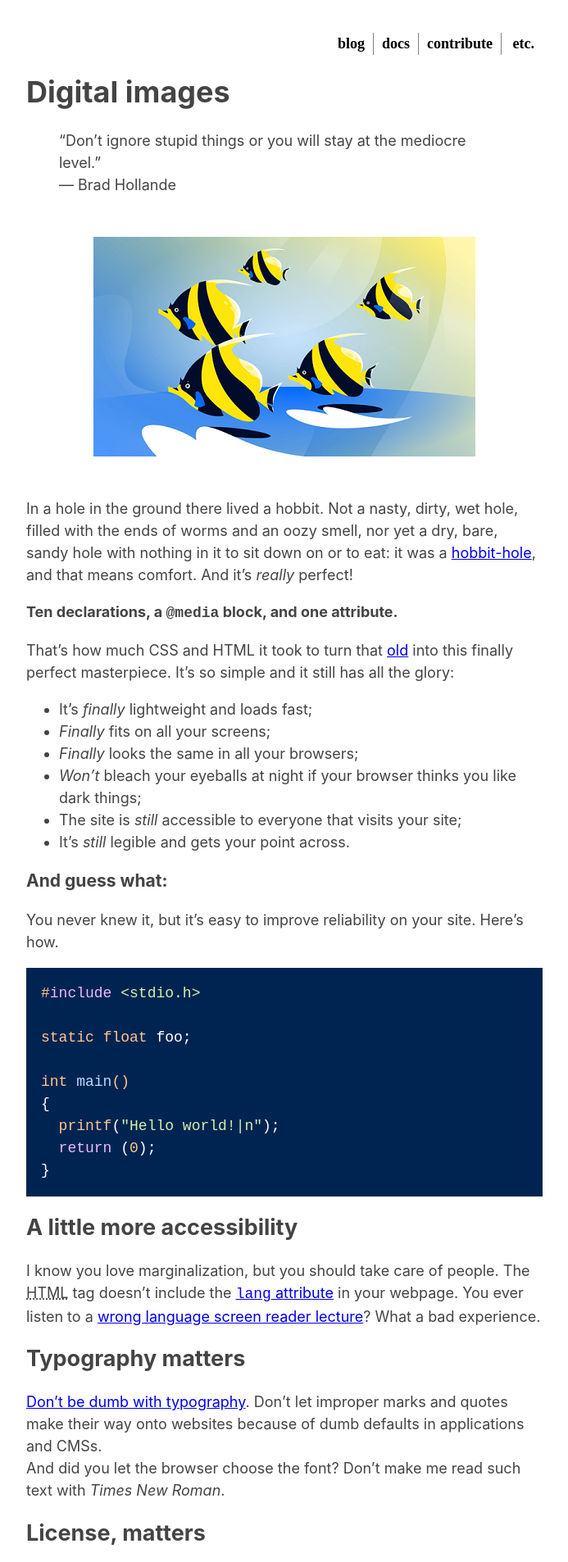
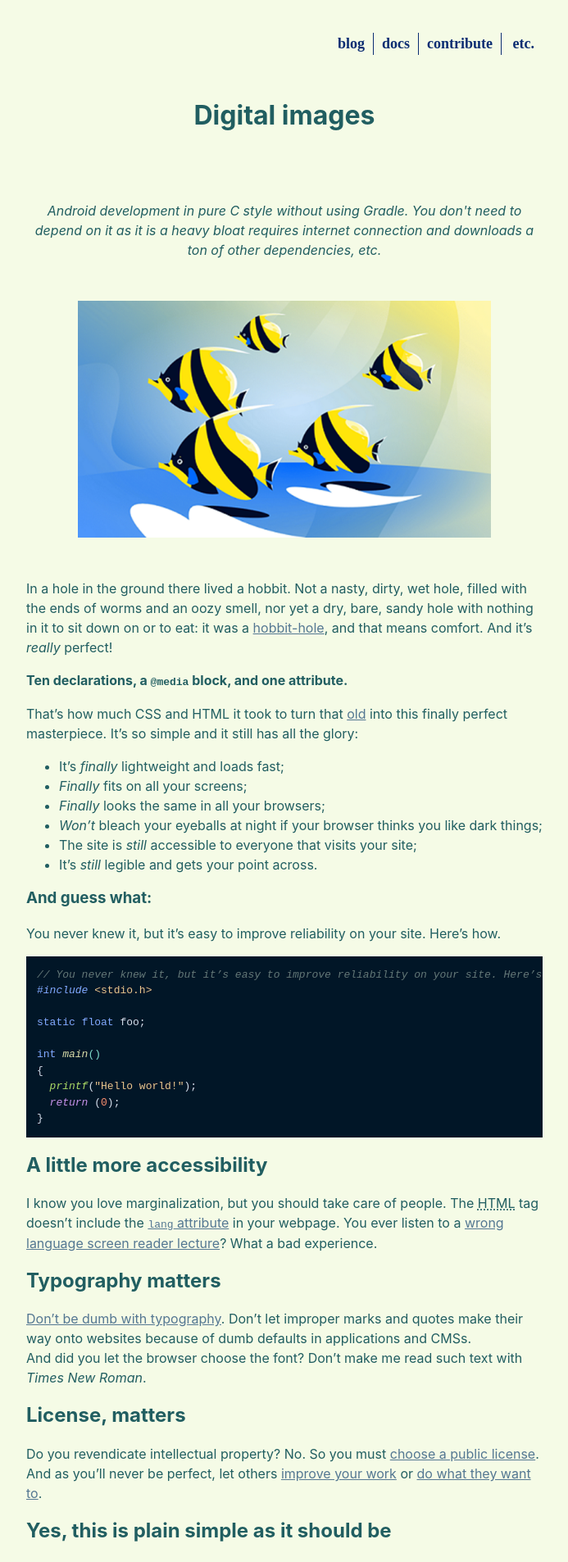
Before and after one commit to anthracitelabs/anthracitelabs.github.io, a Jekyll site: the page built from index.md, in a window 1280 px wide. Shown: the top 1906 px of the page at 82% size, without its empty margins (293-986 px from the left). Built offline with Jekyll 4.4.1, drawn with Linux system fonts in a browser that asks for light colours; the repository's description, which GitHub fills in, is left out; our own code applies the rules of GitHub Pages for plain Markdown files.

Commit message:
design updates

```diff
--- a/_layouts/default.html
+++ b/_layouts/default.html
@@ -7,7 +7,7 @@
     <meta name="description" content="{{ site.description | default: site.github.project_tagline }}">
     <meta name="google-site-verification" content="2sQ67xuPDJcJ7IsuWzK7DUJwk5OOeFN3Ih14e3317Dc" />
     <link rel="stylesheet" href="{{ '/style.css?v=' | append: site.github.build_revision | relative_url }}">
-	<link rel="stylesheet" href="highlight/styles/tomorrow-night-blue.css">
+	<link rel="stylesheet" href="highlight/styles/night-owl.css">
 	<script src="highlight/highlight.min.js"></script>
 	<script>hljs.highlightAll();</script>
 	<link rel="icon" href="images/miner-lamp.svg">
--- a/index.md
+++ b/index.md
@@ -4,10 +4,9 @@ layout: default
 
 # Digital images
 
-> "Don't ignore stupid things or you will stay at the mediocre level."<br>
-> — Brad Hollande
+<p class="topshort">Android development in pure C style without using Gradle. You don't need to depend on it as it is a heavy bloat requires internet connection and downloads a ton of other dependencies, etc.</p>
 
-![sea, underwater fish](/images/fish.png){:style="display: block;float: none;margin-left: auto;margin-right: auto;margin-top: 50px;margin-bottom: 50px;"}
+![sea, underwater fish](/images/fish.png){:style="width: 80%; display: block;float: none;margin-left: auto;margin-right: auto;margin-top: 50px;margin-bottom: 50px;"}
 
 In a hole in the ground there lived a hobbit. Not a nasty, dirty, wet hole, filled with the ends
 of worms and an oozy smell, nor yet a dry, bare, sandy hole with nothing in it to sit down on or to
@@ -31,13 +30,14 @@ That's how much CSS and HTML it took to turn that [old](https://anthracitelabs.i
 You never knew it, but it's easy to improve reliability on your site. Here's how.
 
 ~~~c
+// You never knew it, but it’s easy to improve reliability on your site. Here’s how.
 #include <stdio.h>
 
 static float foo;
 
 int main()
 {
-  printf("Hello world!|n");
+  printf("Hello world!");
   return (0);
 }
 ~~~
--- a/style.css
+++ b/style.css
@@ -2,15 +2,23 @@
 ---
 
 :root {
-    --color-hover: gray;
-    --color-link: black;
-    --color-bg: white;
+    --color-menu-hover: #547792;
+    --color-menu-link: #0B2D72;
+    --color-menu-bg: #F5FBE6;
+	--color-bg: #F5FBE6;
+	--color-text: #215E61;
+	--color-link: #547792;
+	--color-link-visited: #FAB95B;
 }
 @media (prefers-color-scheme: dark) {
-    :root {
-        --color-hover: gray;
-        --color-link: white;
-        --color-bg: #0d1117;
+:root {
+	--color-menu-hover: #0F4C75;
+	--color-menu-link: #BBE1FA;
+	--color-menu-bg: #27374D;
+	--color-bg: #27374D;
+	--color-text: #DDE6ED;
+	--color-link: #B83B5E;
+	--color-link-visited: #F08A5D;
     }
 }
 
@@ -18,14 +26,46 @@ body {
   max-width: 650px;
   margin: 40px auto;
   padding: 0 10px;
-  font: 18px/1.5 -apple-system, BlinkMacSystemFont, "Segoe UI", Roboto, "Helvetica Neue", Arial, "Noto Sans", sans-serif, "Apple Color Emoji", "Segoe UI Emoji", "Segoe UI Symbol", "Noto Color Emoji";
-  color: #444;
+  font: 16px/1.5 -apple-system, BlinkMacSystemFont, "Segoe UI", Roboto, "Helvetica Neue", Arial, "Noto Sans", sans-serif, "Apple Color Emoji", "Segoe UI Emoji", "Segoe UI Symbol", "Noto Color Emoji";
+  color: var(--color-text);
+  background: var(--color-bg);
 }
 
-h1,
+html, body {
+  overflow-x: hidden;
+}
+
+code {
+	/*font-family: Courier;*/
+	font-size: initial !important;
+}
+
+a:link {
+  color: var(--color-link);
+}
+
+a:visited {
+  color: var(--color-link-visited);
+}
+
+h1 {
+	margin-top: 50px;
+	margin-bottom: 80px;
+	text-align: center;
+}
+
 h2,
 h3 {
   line-height: 1.2;
+}
+
+img {
+	height: auto;
+}
+
+.topshort {
+	font-style: italic;
+	text-align: center;
 }
 
 /*
@@ -33,30 +73,15 @@ div {
   border: 0.5px solid black;
 }*/
 
-@media (prefers-color-scheme: dark) {
-  body {
-    color: #c9d1d9;
-    background: var(--color-bg);
-  }
-
-  a:link {
-    color: green;
-  }
-
-  a:visited {
-    color: yellow;
-  }
-}
-
 .page-menu a {
-    color: var(--color-hover);
+    color: var(--color-menu-link);
     font-weight: 550;
     padding: 2px
 }
 
 .page-menu a:hover {
-    color: var(--color-bg);
-    background-color: var(--color-hover);
+    color: var(--color-menu-hover);
+    background-color: var(--color-menu-bg);
     text-decoration: none
 }
 
@@ -82,7 +107,7 @@ div {
 
 .page-menu .menu-toggle:focus+.menu,.page-menu .menu:hover {
     display: block;
-    border: 1px solid var(--color-hover)
+    border: 1px solid var(--color-menu-hover)
 }
 
 .page-menu .menu:hover {
@@ -91,7 +116,7 @@ div {
 }
 
 .page-menu .menu {
-    background: var(--color-bg);
+    background: var(--color-menu-bg);
     list-style-type: none;
     margin: 0;
     padding: 0;
@@ -134,11 +159,11 @@ div {
 }
 
 .page-menu .menu-item:not(:last-child) {
-	border-right:1px solid var(--color-hover)
+	border-right:1px solid var(--color-menu-link)
 }
 
 .page-menu .menu-link {
-    color: var(--color-link);
+    color: var(--color-menu-link);
     cursor: pointer;
     display: block;
     flex: none;
@@ -149,7 +174,7 @@ div {
 
 .page-menu .menu-link:hover,.page-menu .menu-link:focus,.page-menu .menu-link.active {
     color: var(--color-bg);
-    background-color: var(--color-hover);
+    background-color: var(--color-menu-hover);
     text-decoration: none
 }
 
```
Also changed, not shown: anthracitestyle.css (deleted, +0 -250 lines), images/fish.png.
